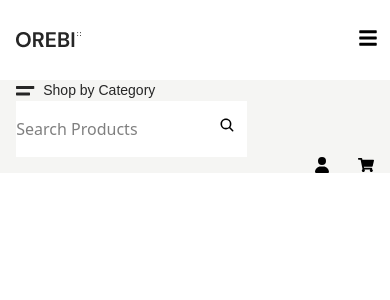
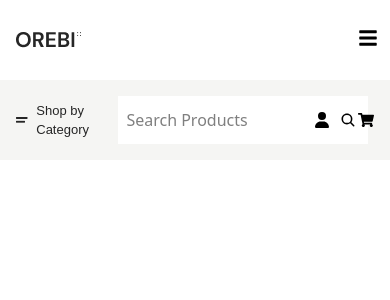
Before and after one commit to khaled6013/E-commerce, a React (Vite) app: page / in a window 390 px wide. Shown: the top 300 px of the page. Built offline with nearby package versions, Linux system fonts and the light colour scheme.

Commit message:
navbarB responsive

```diff
--- a/src/components/NavbarB.jsx
+++ b/src/components/NavbarB.jsx
@@ -35,13 +35,13 @@ const NavbarB = () => {
 
     return (
         <>
-    <div className="bg-[#F5F5F3] lg:py-[30px]">
+            <div className="bg-[#F5F5F3] lg:py-[30px] py-4">
                 <div className="lg:w-10/12 mx-auto w-11/12">
-            <div className="lg:flex items-center">
-                <div className="lg:w-2/7 relative">
+                    <div className="flex items-center">
+                        <div className="w-2/7 relative">
                             <div className="flex items-center " >
-                        <img src={categoryIcon} alt="categoryIcon" />
-                        <p className='text-[#262626] text-[14px] font-dm font-normal pl-2 cursor-pointer' ref={cateref}>Shop by Category</p>
+                                <img src={categoryIcon} alt="categoryIcon" className='lg:w-[22px] w-[12px]' />
+                                <p className='text-[#262626] lg:text-[14px] text-[13px] font-dm font-normal pl-2 cursor-pointer' ref={cateref}>Shop by Category</p>
                             </div>
                             {cate &&
                                 <div className={`absolute top-9 left-0 duration-200 ease-in-out`}>
@@ -76,17 +76,17 @@ const NavbarB = () => {
                                 </div>
                             }
                         </div>
-                <div className="lg:w-4/7">
+                        <div className="w-4/7">
                             <div className="flex">
                                 <div className="relative">
                                     <form action="#" className=''>
-                                <input type="text" placeholder='Search Products' className='border-none bg-white py-4 lg:pl-5 lg:w-[560px] outline-0' />
+                                        <input type="text" placeholder='Search Products' className='border-none bg-white lg:py-4 py-3 lg:pl-5 pl-2 pr-10 lg:w-[560px] w-[250px] outline-0' />
                                     </form>
                                     <IoSearch className='absolute top-4 right-3 lg:text-[24px]' />
                                 </div>
                             </div>
                         </div>
-                <div className="lg:w-1/7">
+                        <div className="w-1/7">
                             <div className="flex justify-end">
                                 <div className="relative">
                                     <FaUser className='cursor-pointer ' ref={accateref} />
@@ -102,9 +102,9 @@ const NavbarB = () => {
                                     }
                                 </div>
                                 <div className="relative">
-                            <FaShoppingCart className='ml-7 cursor-pointer' ref={accTwoateref}/>
+                                    <FaShoppingCart className='ml-7 cursor-pointer' ref={accTwoateref} />
                                     {accateTwo &&
-                            <div className="absolute top-8 right-[-30px]">
+                                        <div className="absolute top-8 lg:right-[-30px] right-[-20px]">
                                             <div className="bg-[#F5F5F3] py-5 w-[358px] pl-5">
                                                 <div className="flex items-center relative">
                                                     <div className="h-[80px] w-[80px] bg-[#979797]"></div>
@@ -112,7 +112,7 @@ const NavbarB = () => {
                                                         <p className='text-[#262626] text-[14px] font-dm font-bold w-[131px]'>Black Smart Watch</p>
                                                         <p className='text-[#262626] text-[14px] font-dm font-bold'>$44.00</p>
                                                     </div>
-                                        <div className=""><RxCross2 className='absolute top-[40%] right-5 cursor-pointer'/></div>
+                                                    <div className=""><RxCross2 className='absolute top-[40%] right-5 cursor-pointer' /></div>
                                                 </div>
                                             </div>
                                             <div className="pt-[14px] w-[358px] pl-5 pb-[36px]">
```
Also changed, not shown: src/assets/banner.png (added). Lines whose indentation alone changed are shown as unchanged.
